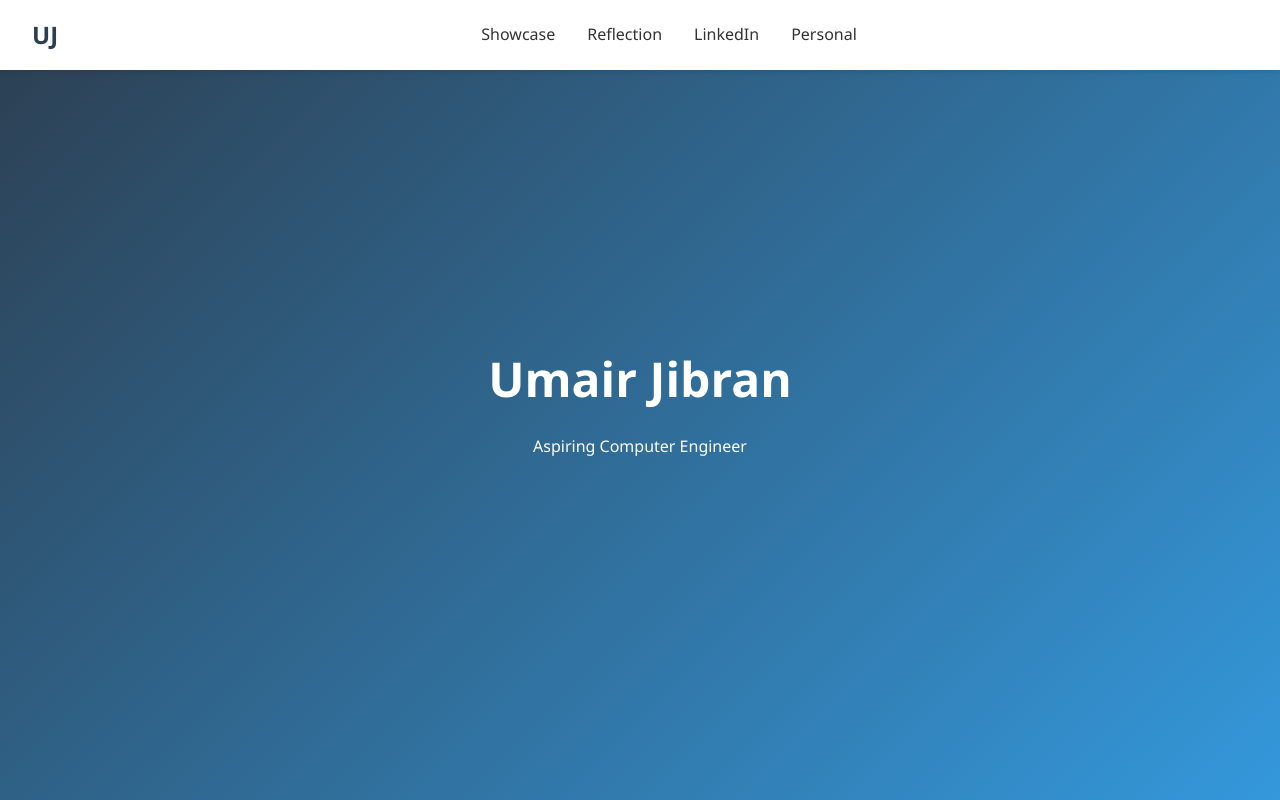
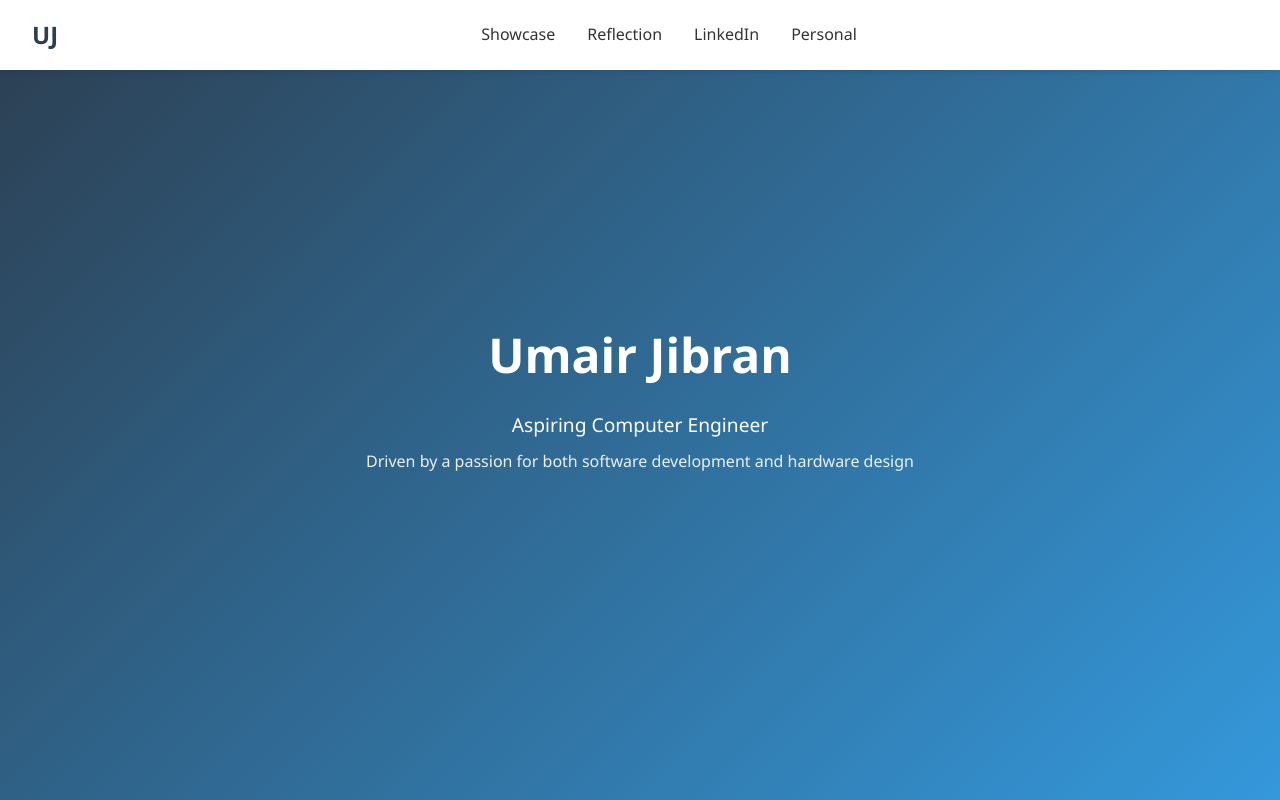
Before and after one commit to mjumair7/UmairJibransPortfolio, a plain HTML site: page index.html in a window 1280 px wide. Shown: the top 800 px of the page. Drawn offline with nearby package versions, Linux system fonts and the light colour scheme.

Commit message:
Add files via upload

```diff
--- a/index.html
+++ b/index.html
@@ -29,6 +29,7 @@
         <div class="hero-content" data-aos="fade-up">
             <h1>Umair Jibran</h1>
             <p>Aspiring Computer Engineer</p>
+            <p>Driven by a passion for both software development and hardware design</p>
         </div>
     </section>
 
--- a/styles.css
+++ b/styles.css
@@ -69,6 +69,16 @@ body {
 .hero-content h1 {
     font-size: 3rem;
     margin-bottom: 1rem;
+}
+
+.hero-content p {
+    margin-bottom: 0.5rem;
+    font-size: 1.2rem;
+}
+
+.hero-content p:last-child {
+    font-size: 1rem;
+    opacity: 0.9;
 }
 
 section {
```
